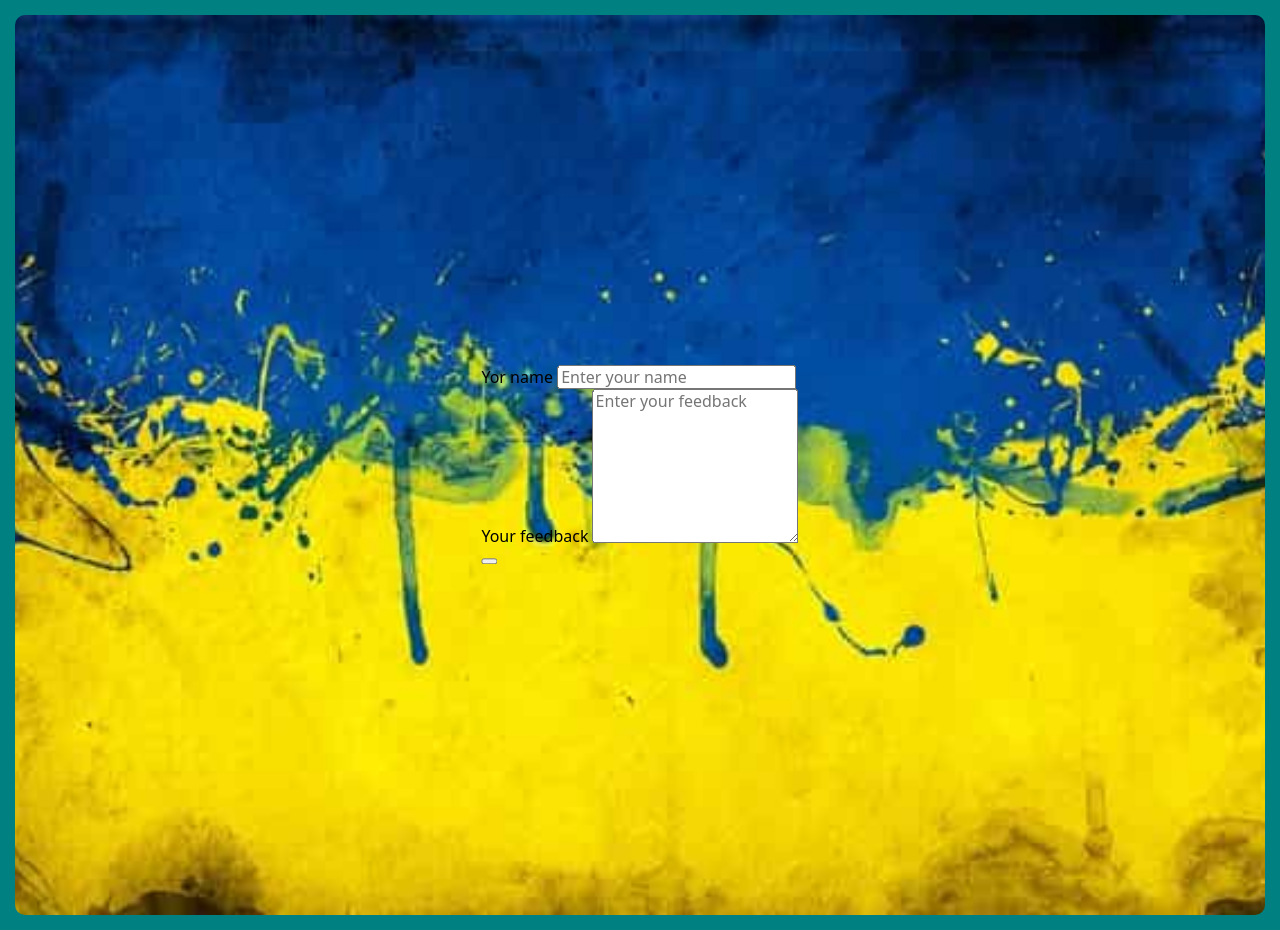
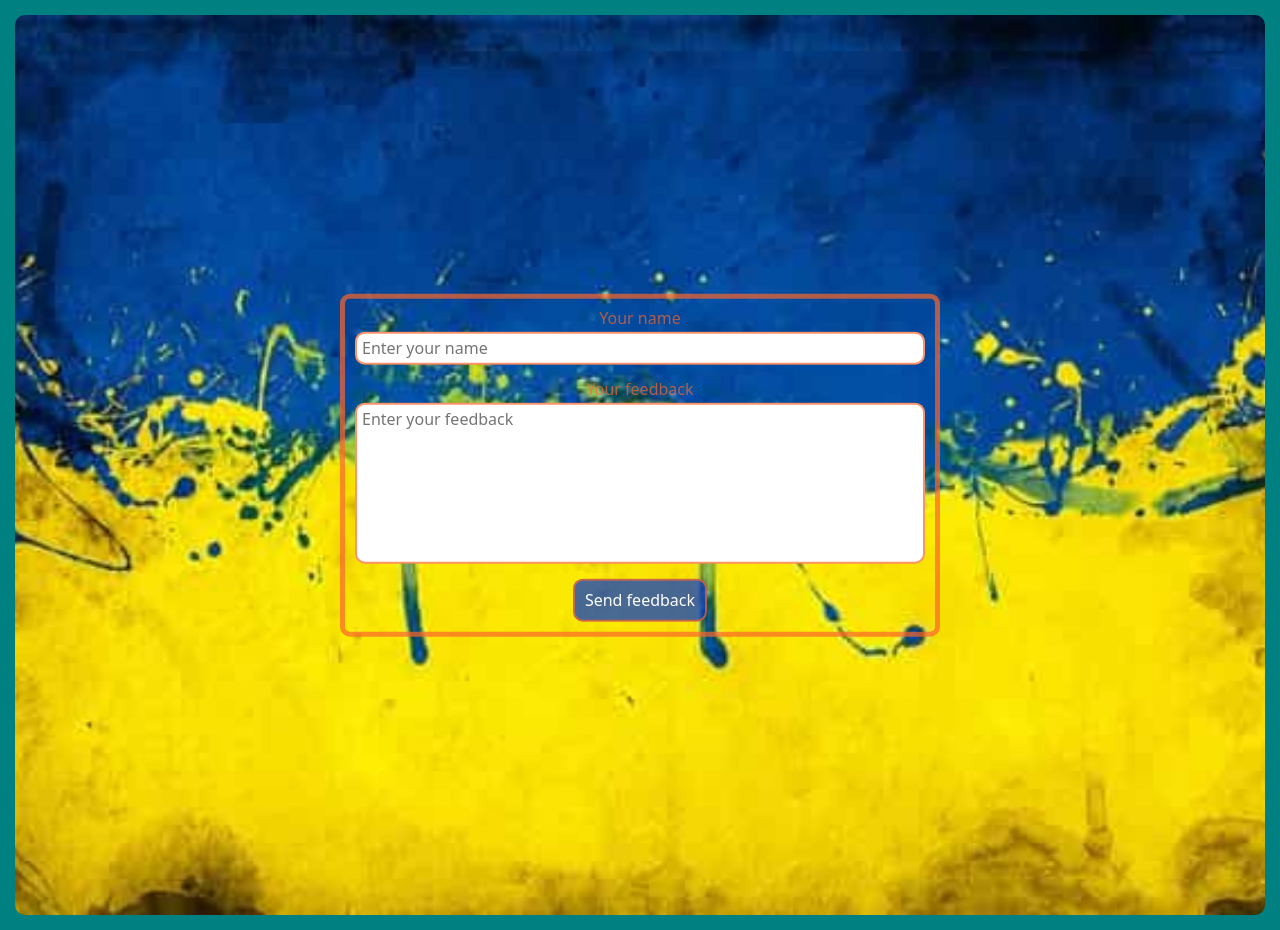
Before and after one commit to Anatoliy-Mostovoy/-custom-feedback-form, a plain HTML site: page index.html in a window 1280 px wide. Drawn offline with Linux system fonts and the light colour scheme.

Commit message:
make style fot form

```diff
--- a/index.html
+++ b/index.html
@@ -13,7 +13,7 @@
       <div class="container">
         <form name="feedBackForm" class="form">
           <div class="formInputName">
-            <label class="formInputName-label" for="name">Yor name</label>
+            <label class="formInputName-label" for="name">Your name</label>
             <input
               class="formInputName-input"
               type="text"
@@ -33,7 +33,7 @@
               rows="8"
             ></textarea>
           </div>
-          <button type="submit" class="button"></button>
+          <button type="submit" class="button">Send feedback</button>
         </form>
       </div>
     </div>
--- /dev/null
+++ b/sass/components/_button.scss
@@ -0,0 +1,16 @@
+.button{
+    display: block;
+    margin: 0 auto;
+    padding: 10px;
+    border: 2px solid $frameForm;
+    border-radius: 10px;
+    background-color:rgba(3, 56, 202, 0.72);
+    color: white;
+    cursor: pointer;
+
+    &:hover{
+        background-color:$frameForm;
+        border: 2px solid rgba(3, 56, 202, 0.72);
+        color: rgba(3, 56, 202, 0.72);
+    }
+}
--- a/sass/components/_form.scss
+++ b/sass/components/_form.scss
@@ -1,6 +1,10 @@
 .form{
     position: absolute;
+    width: 600px;
     top: 50%;
     left: 50%;
     transform: translate(-50%, -50%);
+    padding: 10px;
+    border: 5px solid $frameForm;
+    border-radius: 10px;
 }
--- /dev/null
+++ b/sass/components/_inputForm.scss
@@ -0,0 +1,16 @@
+.formInputName{
+    display: flex;
+    flex-direction:column;
+    margin-bottom: 15px;
+
+    &-label{
+        margin: 0 auto 5px;
+        color:$frameForm;
+    }
+
+    &-input{
+        padding: 5px;
+        border: 2px solid $frameForm;
+        border-radius: 10px;
+    }
+}
--- /dev/null
+++ b/sass/components/_textareaForm.scss
@@ -0,0 +1,17 @@
+.formFeedback{
+    display: flex;
+    flex-direction:column;
+    margin-bottom: 15px;
+    &-label{
+        margin: 0 auto 5px;
+        color: $frameForm;
+    }
+
+    &-input{
+        padding: 5px;
+        border: 2px solid $frameForm;
+        border-radius: 10px;
+        color:red;
+        resize: none;
+    }
+}
--- a/sass/main.scss
+++ b/sass/main.scss
@@ -2,4 +2,7 @@
 @import'./utils/variables';
 @import'./components/overlay';
 @import'./components/container';
-@import'./components/form'
+@import'./components/form';
+@import'./components/inputForm';
+@import'./components/textareaForm';
+@import'./components/button'
--- a/sass/utils/_variables.scss
+++ b/sass/utils/_variables.scss
@@ -1 +1,2 @@
-$mainBgc: teal
+$mainBgc: teal;
+$frameForm:rgba(252, 102, 43, 0.7)
```
Also changed, not shown: css/main.css, css/main.min.css, 2 other files.
